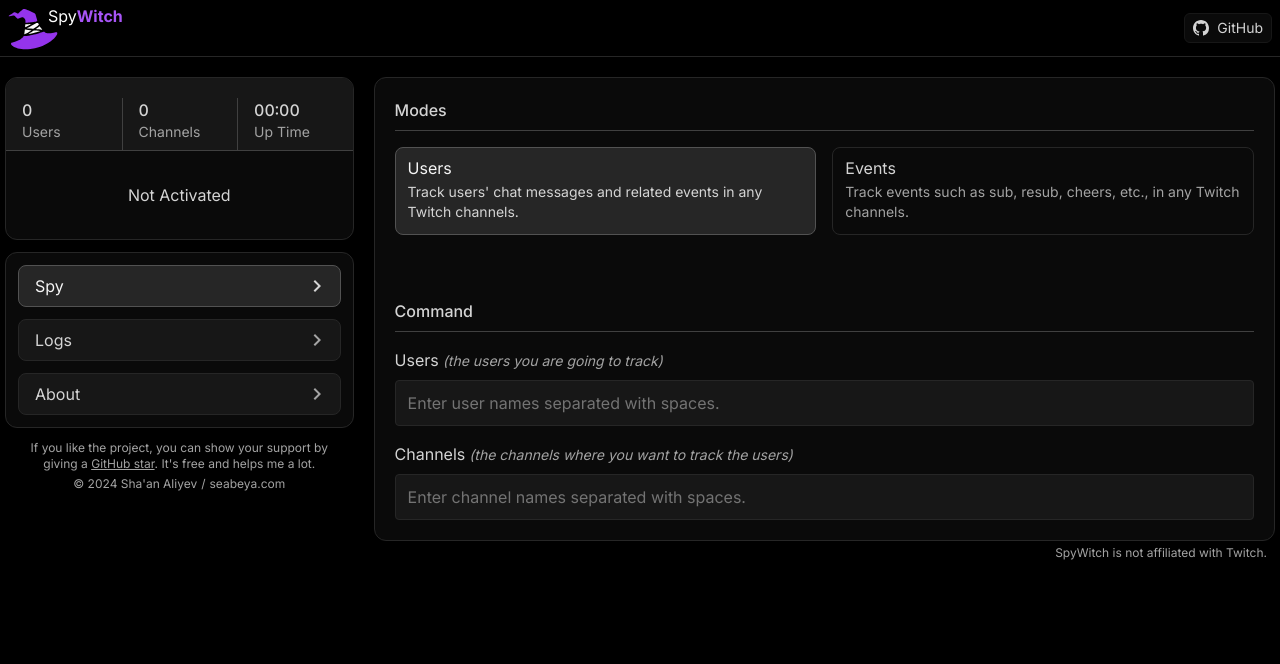
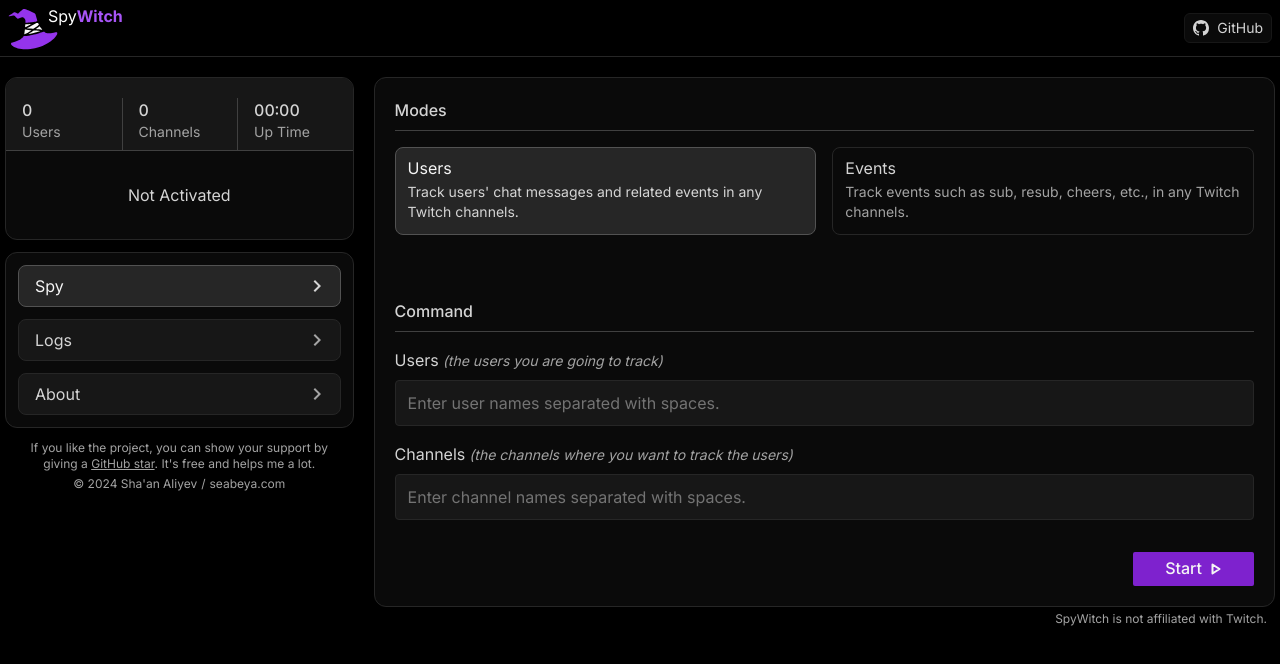
Before and after one commit to seabeya/spywitch, a Next.js app: page / in a window 1280 px wide. Shown: the top 664 px of the page. Built offline with nearby package versions, Linux system fonts and the light colour scheme.

Commit message:
Add `ControlBtn`

```diff
--- /dev/null
+++ b/src/components/ControlBtn.tsx
@@ -0,0 +1,36 @@
+import IconStart from '@/components/shared/Icons/IconStart';
+import IconStop from '@/components/shared/Icons/IconStop';
+
+type ControlBtnProps = {
+  variant: 'start' | 'stop';
+  isDisabled: boolean;
+  onClick: () => void;
+};
+
+const variants = {
+  start: {
+    label: 'Start',
+    icon: <IconStart className="-mb-[1px] h-3 w-3" />,
+    style: 'bg-purple-700 hover:bg-purple-600',
+  },
+  stop: {
+    label: 'Stop',
+    icon: <IconStop className="-mb-[1px] h-3 w-3" />,
+    style: 'bg-red-700 hover:bg-red-600',
+  },
+};
+
+export default function ControlBtn({ variant, isDisabled, onClick }: ControlBtnProps) {
+  const btn = variants[variant];
+
+  return (
+    <button
+      className={`rounded-last flex items-center gap-2 px-6 pb-[6px] pt-1 text-sm font-medium text-txt-light duration-75 disabled:cursor-wait disabled:bg-neutral-600 xl:px-8 xl:text-base ${btn.style}`}
+      disabled={isDisabled}
+      onClick={onClick}
+    >
+      {btn.label}
+      {btn.icon}
+    </button>
+  );
+}
--- a/src/components/sections/ModeUsers.tsx
+++ b/src/components/sections/ModeUsers.tsx
@@ -1,5 +1,6 @@
 import Label from '@/components/shared/Label';
 import InputBox from '@/components/InputBox';
+import ControlBtn from '@/components/ControlBtn';
 
 import { useItemsStore } from '@/store';
 
@@ -14,6 +15,8 @@ export default function ModeUsers() {
   const getChannels = (items: string[]) => {
     useItemsStore.setState({ items2: items });
   };
+
+  const isLocked = false;
 
   return (
     <>
@@ -35,6 +38,13 @@ export default function ModeUsers() {
           getItems={getChannels}
         />
       </Label>
+      <div className="mt-2 flex justify-end xl:mt-4">
+        {true ? (
+          <ControlBtn variant="start" isDisabled={isLocked} onClick={() => {}} />
+        ) : (
+          <ControlBtn variant="stop" isDisabled={isLocked} onClick={() => {}} />
+        )}
+      </div>
     </>
   );
 }
--- /dev/null
+++ b/src/components/shared/Icons/IconStart.tsx
@@ -0,0 +1,18 @@
+export default function IconStart({ className }: { className: string }) {
+  return (
+    <svg
+      xmlns="http://www.w3.org/2000/svg"
+      width="24"
+      height="24"
+      viewBox="0 0 24 24"
+      fill="none"
+      stroke="currentColor"
+      strokeWidth="4"
+      strokeLinecap="round"
+      strokeLinejoin="round"
+      className={className}
+    >
+      <polygon points="5 3 19 12 5 21 5 3" />
+    </svg>
+  );
+}
--- /dev/null
+++ b/src/components/shared/Icons/IconStop.tsx
@@ -0,0 +1,18 @@
+export default function IconStop({ className }: { className: string }) {
+  return (
+    <svg
+      xmlns="http://www.w3.org/2000/svg"
+      width="24"
+      height="24"
+      viewBox="0 0 24 24"
+      fill="none"
+      stroke="currentColor"
+      strokeWidth="4"
+      strokeLinecap="round"
+      strokeLinejoin="round"
+      className={className}
+    >
+      <rect width="18" height="18" x="3" y="3" rx="2" />
+    </svg>
+  );
+}
```
